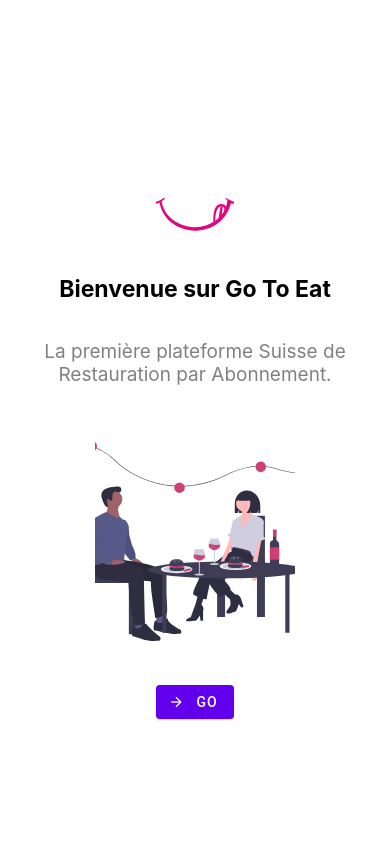
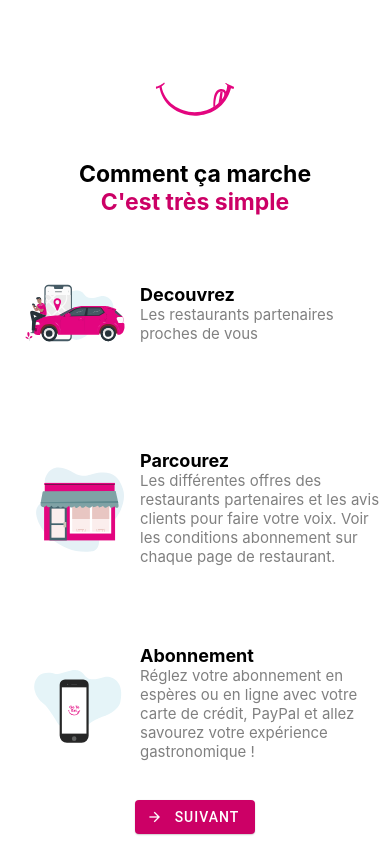
Before and after one commit to MrsRobbot/go-to-eat, a React Native app: screen / in a window 390 px wide. Built offline with nearby package versions, Linux system fonts and the light colour scheme.

Commit message:
HowItWork design

```diff
--- a/App.js
+++ b/App.js
@@ -1,18 +1,10 @@
 import { StatusBar } from 'expo-status-bar';
 import { StyleSheet, Text, View } from 'react-native';
+import HowItWork from './pages/HowItWork';
 import Welcome from './pages/Welcome';
 
 export default function App() {
   return (
-    <Welcome />
+    <HowItWork />
   );
 }
-
-const styles = StyleSheet.create({
-  container: {
-    flex: 1,
-    backgroundColor: '#fff',
-    alignItems: 'center',
-    justifyContent: 'center',
-  },
-});
--- /dev/null
+++ b/pages/HowItWork.js
@@ -0,0 +1,100 @@
+import { StyleSheet, Text, View, Image } from 'react-native'
+import React from 'react'
+import images from '../assets/images'
+import { Button as ButtonPaper } from 'react-native-paper';
+
+const HowItWork = () => {
+  return (
+    <View style={styles.container}>
+      <View style={styles.View}>
+      <Image
+            source={images.logo2}
+            style={{
+                height:150,
+                width:150
+            }}
+        />
+        <Text style={styles.title}>Comment ça marche</Text>
+        <Text style={styles.subtitle}>C'est très simple</Text>
+        <View style={{flex:1}}>
+            <View style={{flex:1, flexDirection:"row",  alignItems:'center'}}>
+                <View>
+                    <Image
+                        source={images.vector3}
+                        style={{
+                            width:130,
+                            height:130,
+                            marginRight:"5%"
+                        }}
+                    />
+                </View>
+                <View style={{flex:1, flexDirection:"column"}}>
+                    <Text style={{fontWeight:"bold", fontSize:18}}>Decouvrez</Text>
+                    <Text style={{color:'gray', fontSize:15}}>Les restaurants partenaires proches de vous</Text>
+                </View>
+
+            </View>
+            <View style={{flex:1, flexDirection:"row", alignItems:'center'}}>
+                <View>
+                    <Image
+                        source={images.vector2}
+                        style={{
+                            width:130,
+                            height:130,
+                            marginRight:"5%"
+                        }}
+                    />
+                </View>
+                <View style={{flex:1, flexDirection:"column"}}>
+                    <Text style={{fontWeight:"bold", fontSize:18}}>Parcourez</Text>
+                    <Text style={{color:'gray', fontSize:15}}>Les différentes offres des restaurants partenaires et les avis clients pour faire votre voix. Voir les conditions abonnement sur chaque page de restaurant.</Text>
+                </View>
+
+            </View>
+            <View style={{flex:1, flexDirection:"row",  alignItems:'center'}}>
+                <View>
+                    <Image
+                        source={images.vector1}
+                        style={{
+                            width:130,
+                            height:130,
+                            marginRight:"5%"
+                        }}
+                    />
+                </View>
+                <View style={{flex:1, flexDirection:"column"}}>
+                    <Text style={{fontWeight:"bold", fontSize:18}}>Abonnement</Text>
+                    <Text style={{color:'gray', fontSize:15}}>Réglez votre abonnement en espères ou en ligne avec votre carte de crédit, PayPal et allez savourez votre expérience gastronomique !</Text>
+                </View>
+
+            </View>
+        </View>
+        <ButtonPaper style={{backgroundColor:"#cc0066"}} mode='contained' icon="arrow-right">SUIVANT</ButtonPaper>
+      </View>
+    </View>
+  )
+}
+
+const styles = StyleSheet.create({
+    container:{
+        flex:1,
+        backgroundColor:"white",
+        padding:10
+    },
+    View:{
+        flex:1,
+        alignItems:"center",
+        justifyContent:"center"
+    },
+    title:{
+        fontSize:23,
+        fontWeight:"bold",
+    },
+    subtitle:{
+        fontSize:23,
+        fontWeight:"bold",
+        color:"#cc0066"
+    }
+})
+
+export default HowItWork
--- a/pages/Welcome.js
+++ b/pages/Welcome.js
@@ -1,4 +1,4 @@
-import { StyleSheet, Text, View, Image, Button } from 'react-native'
+import { StyleSheet, Text, View, Image } from 'react-native'
 import React from 'react'
 import images from '../assets/images'
 import { Button as ButtonPaper } from 'react-native-paper';
@@ -25,7 +25,7 @@
                 marginBottom:"12%"
             }}
         />
-        <ButtonPaper mode='contained' icon="arrow-right">GO</ButtonPaper>
+        <ButtonPaper style={{backgroundColor:"#cc0066"}} mode='contained' icon="arrow-right">GO</ButtonPaper>
       </View>
     </View>
   )
```
